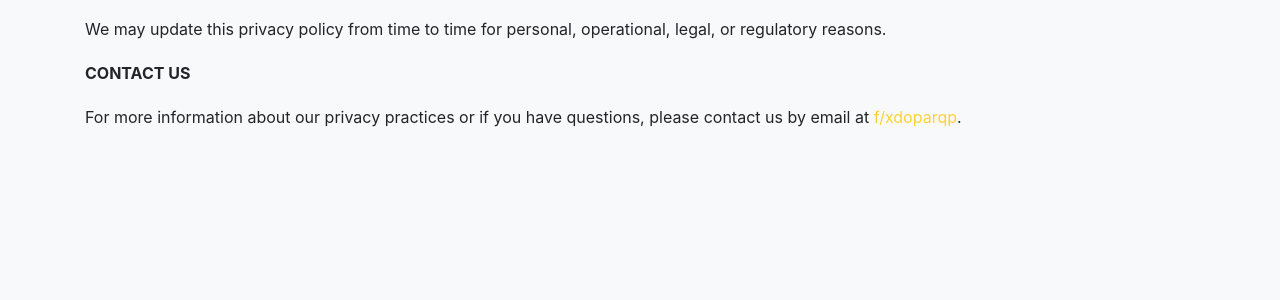
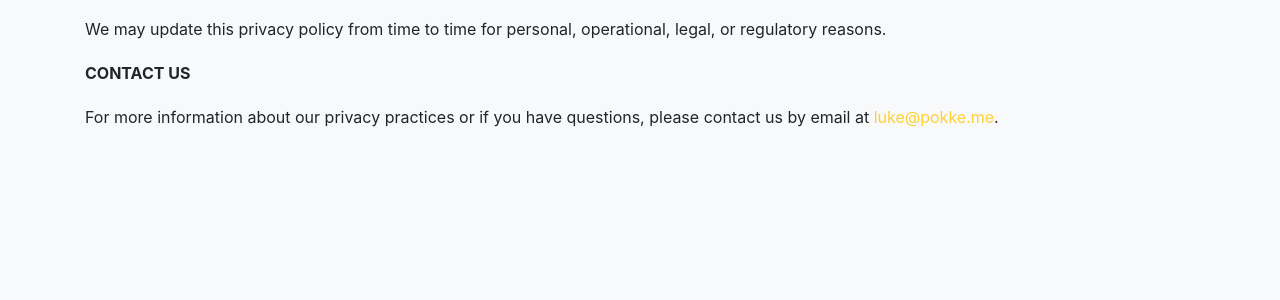
Before and after one commit to Project-Pk/Project-PK.github.io, a Jekyll site: the page built from legal.md, in a window 1280 px wide. Shown: the part 357-657 px from the top of the page. Built offline with Jekyll 4.4.1, drawn with Linux system fonts in a browser that asks for light colours; some web fonts are replaced.

Commit message:
docs: 테스트 추가

```diff
--- a/_config.yml
+++ b/_config.yml
@@ -8,7 +8,7 @@ url    : ""
 baseurl: ""
 
 title      : Pokke
-email      : f/xdoparqp #this is also the email contact forms will go to
+email      : luke@pokke.me #this is also the email contact forms will go to
 description: "Project Pokke Landing Page"
 author     : Pokke
 # logo:     #optional, defaults to site title
--- a/_includes/contact.html
+++ b/_includes/contact.html
@@ -9,7 +9,7 @@
       </div>
       <div class="row">
         <div class="col-lg-12">
-          <form id="contactForm" action="https://formspree.io/{{ site.email }}" novalidate="novalidate" method="POST">
+          <form id="contactForm" action="https://formspree.io/f/{{ site.email }}" novalidate="novalidate" method="POST">
 		  <!--name="sentMessage"-->
             <div class="row">
               <div class="col-md-6">
```
